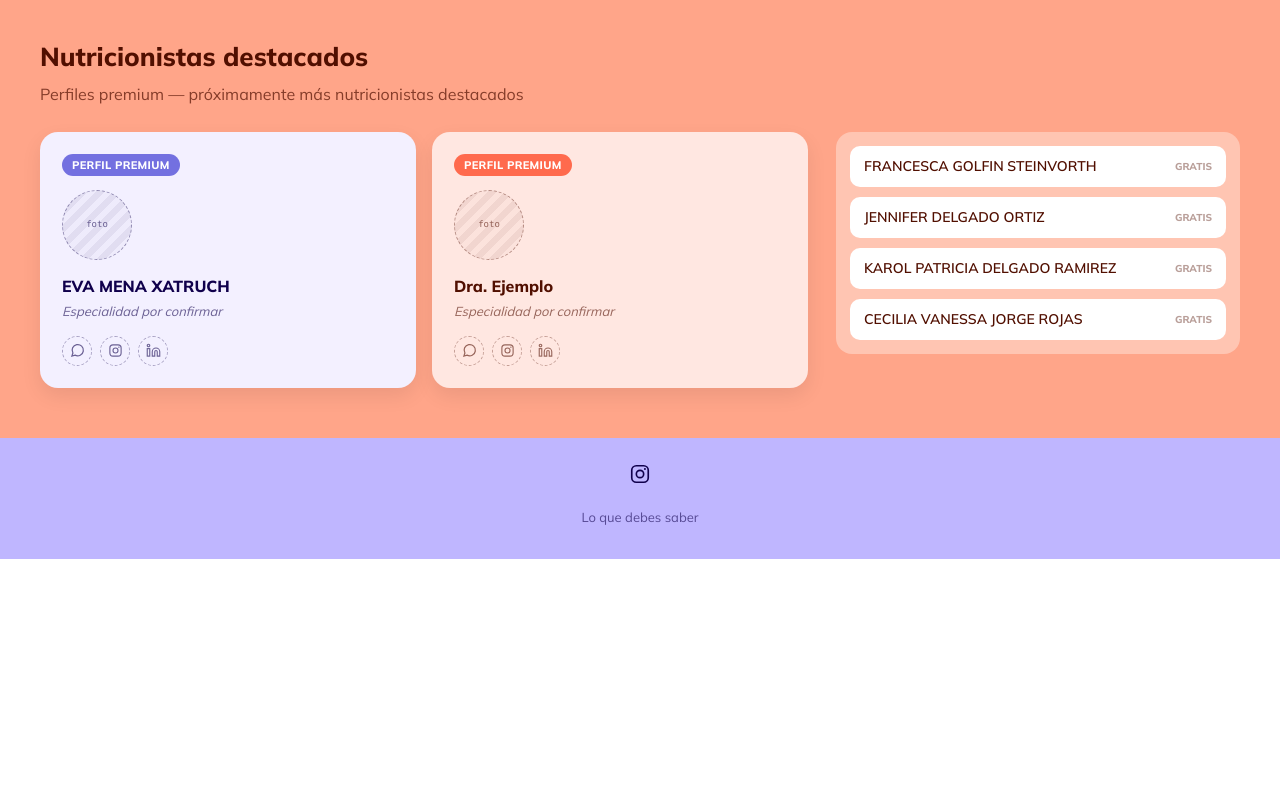
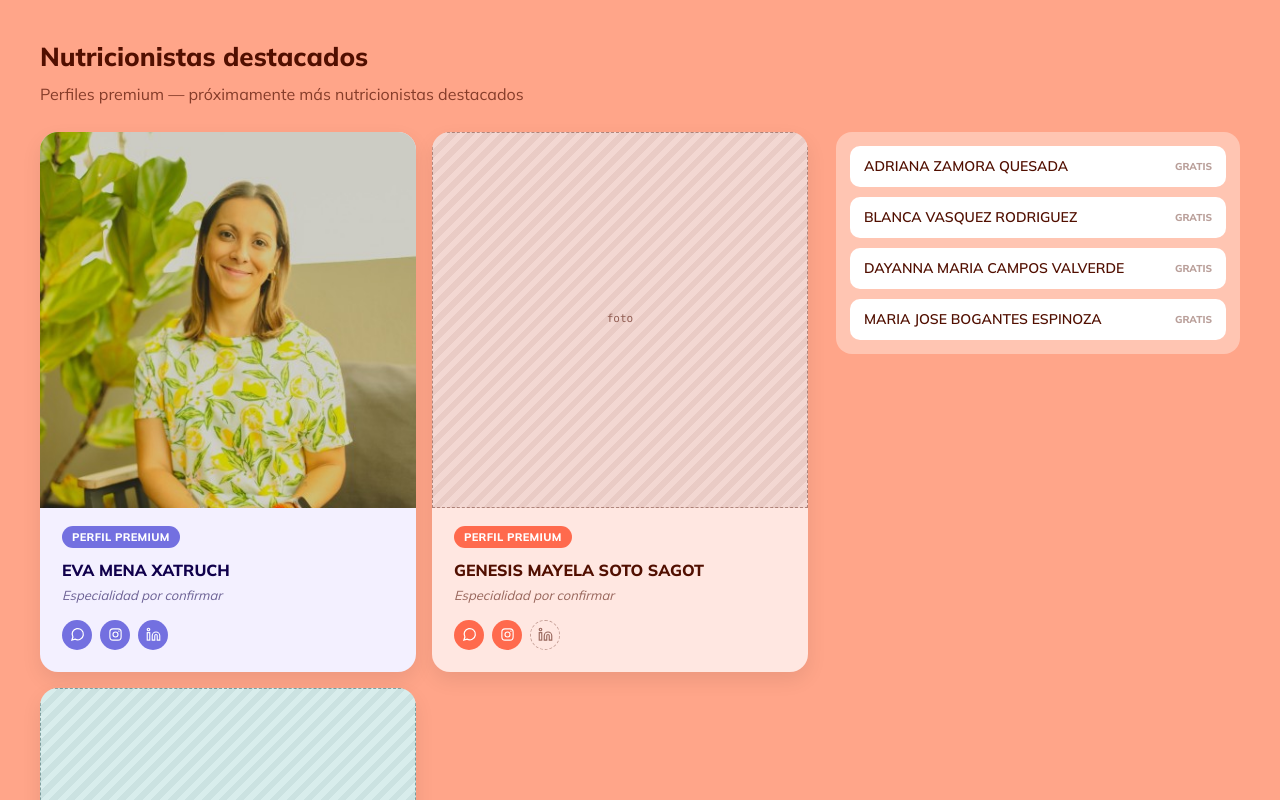
Before and after one commit to Cubujuqui/ncr-directory, a Next.js app: page / in a window 1280 px wide. Shown: the part 680-1480 px from the top of the page. Before the commit the page ends 1239 px from the top, so only its background shows below. Built offline with nearby package versions, Linux system fonts and the light colour scheme.

Commit message:
add all three real premium profiles: Eva, Génesis, Ines

```diff
--- a/components/Spotlight.tsx
+++ b/components/Spotlight.tsx
@@ -9,42 +9,64 @@ const PALETAS = [
 
 const SECTION_BG = '#FFA589';
 
-function Avatar({ dark }: { dark: string }) {
-  return (
-    <div style={{ width: '70px', height: '70px', borderRadius: '50%', border: `1.5px dashed ${dark}66`, display: 'flex', alignItems: 'center', justifyContent: 'center', backgroundImage: `repeating-linear-gradient(135deg, ${dark}14 0 6px, ${dark}05 6px 12px)`, flexShrink: 0 }}>
-      <span style={{ fontFamily: "ui-monospace, 'SF Mono', Menlo, monospace", fontSize: '9px', color: `${dark}99`, textAlign: 'center' }}>foto</span>
-    </div>
-  );
-}
-
 function PremiumCard({ perfil, paleta }: { perfil: PerfilCompleto; paleta: typeof PALETAS[number] }) {
   const nombreCompleto = `${perfil.nombre} ${perfil.primerApellido} ${perfil.segundoApellido}`.trim();
 
   return (
-    <div style={{ background: paleta.light, borderRadius: '18px', padding: '22px', display: 'flex', flexDirection: 'column', alignItems: 'flex-start', boxShadow: '0 8px 20px rgba(0,0,0,0.08)', height: '100%', boxSizing: 'border-box' }}>
-      <span style={{ display: 'inline-block', background: paleta.primary, color: '#ffffff', fontSize: '11px', fontWeight: 800, padding: '3px 10px', borderRadius: '999px', marginBottom: '14px', letterSpacing: '0.3px' }}>
+    <div style={{ background: paleta.light, borderRadius: '18px', overflow: 'hidden', boxShadow: '0 8px 20px rgba(0,0,0,0.08)', height: '100%', boxSizing: 'border-box', display: 'flex', flexDirection: 'column' }}>
+      <div style={{ width: '100%', aspectRatio: '1 / 1', background: `${paleta.dark}0d` }}>
+        {perfil.fotoUrl ? (
+          // eslint-disable-next-line @next/next/no-img-element
+          <img src={perfil.fotoUrl} alt={nombreCompleto} style={{ width: '100%', height: '100%', objectFit: 'cover', display: 'block' }} />
+        ) : (
+          <div style={{ width: '100%', height: '100%', border: `1.5px dashed ${paleta.dark}66`, boxSizing: 'border-box', display: 'flex', alignItems: 'center', justifyContent: 'center', backgroundImage: `repeating-linear-gradient(135deg, ${paleta.dark}14 0 6px, ${paleta.dark}05 6px 12px)` }}>
+            <span style={{ fontFamily: "ui-monospace, 'SF Mono', Menlo, monospace", fontSize: '11px', color: `${paleta.dark}99`, textAlign: 'center' }}>foto</span>
+          </div>
+        )}
+      </div>
+
+      <div style={{ padding: '18px 22px 22px', display: 'flex', flexDirection: 'column', alignItems: 'flex-start', flex: 1 }}>
+        <span style={{ display: 'inline-block', background: paleta.primary, color: '#ffffff', fontSize: '11px', fontWeight: 800, padding: '3px 10px', borderRadius: '999px', marginBottom: '10px', letterSpacing: '0.3px' }}>
           PERFIL PREMIUM
         </span>
-      <Avatar dark={paleta.dark} />
-      <p style={{ margin: '14px 0 0', fontWeight: 800, fontSize: '16px', color: paleta.dark }}>{nombreCompleto}</p>
+        <p style={{ margin: 0, fontWeight: 800, fontSize: '16px', color: paleta.dark }}>{nombreCompleto}</p>
         <p style={{ margin: '4px 0 14px', fontSize: '13px', color: `${paleta.dark}99`, fontStyle: 'italic' }}>
           {perfil.especialidad || 'Especialidad por confirmar'}
         </p>
+
         <div style={{ display: 'flex', gap: '8px' }}>
+          {perfil.whatsapp ? (
+            <a href={`https://wa.me/${perfil.whatsapp}`} target="_blank" rel="noopener noreferrer" title="WhatsApp" style={{ width: '30px', height: '30px', borderRadius: '50%', background: paleta.primary, display: 'flex', alignItems: 'center', justifyContent: 'center' }}>
+              <svg viewBox="0 0 24 24" width="15" height="15" fill="none" stroke="#ffffff" strokeWidth={2}><path d="M3 21l1.65-4.95A9 9 0 1 1 8.05 19.35L3 21z"></path></svg>
+            </a>
+          ) : (
             <div title="WhatsApp — próximamente" style={{ width: '30px', height: '30px', borderRadius: '50%', border: `1.5px dashed ${paleta.dark}55`, display: 'flex', alignItems: 'center', justifyContent: 'center' }}>
               <svg viewBox="0 0 24 24" width="15" height="15" fill="none" stroke={`${paleta.dark}99`} strokeWidth={2}><path d="M3 21l1.65-4.95A9 9 0 1 1 8.05 19.35L3 21z"></path></svg>
             </div>
+          )}
+          {perfil.instagram ? (
+            <a href={`https://instagram.com/${perfil.instagram}`} target="_blank" rel="noopener noreferrer" title="Instagram" style={{ width: '30px', height: '30px', borderRadius: '50%', background: paleta.primary, display: 'flex', alignItems: 'center', justifyContent: 'center' }}>
+              <svg viewBox="0 0 24 24" width="15" height="15" fill="none" stroke="#ffffff" strokeWidth={1.8}><rect x="3" y="3" width="18" height="18" rx="5"></rect><circle cx="12" cy="12" r="4"></circle><circle cx="17.4" cy="6.6" r="1.1" fill="#ffffff" stroke="none"></circle></svg>
+            </a>
+          ) : (
             <div title="Instagram — próximamente" style={{ width: '30px', height: '30px', borderRadius: '50%', border: `1.5px dashed ${paleta.dark}55`, display: 'flex', alignItems: 'center', justifyContent: 'center' }}>
               <svg viewBox="0 0 24 24" width="15" height="15" fill="none" stroke={`${paleta.dark}99`} strokeWidth={1.8}><rect x="3" y="3" width="18" height="18" rx="5"></rect><circle cx="12" cy="12" r="4"></circle><circle cx="17.4" cy="6.6" r="1.1" fill={`${paleta.dark}99`} stroke="none"></circle></svg>
             </div>
+          )}
+          {perfil.linkedin ? (
+            <a href={perfil.linkedin} target="_blank" rel="noopener noreferrer" title="LinkedIn" style={{ width: '30px', height: '30px', borderRadius: '50%', background: paleta.primary, display: 'flex', alignItems: 'center', justifyContent: 'center' }}>
+              <svg viewBox="0 0 24 24" width="15" height="15" fill="none" stroke="#ffffff" strokeWidth={1.8}><path d="M16 8a6 6 0 0 1 6 6v7h-4v-7a2 2 0 0 0-4 0v7h-4v-7a6 6 0 0 1 6-6z"></path><rect x="2" y="9" width="4" height="12"></rect><circle cx="4" cy="4" r="2"></circle></svg>
+            </a>
+          ) : (
             <div title="LinkedIn — próximamente" style={{ width: '30px', height: '30px', borderRadius: '50%', border: `1.5px dashed ${paleta.dark}55`, display: 'flex', alignItems: 'center', justifyContent: 'center' }}>
               <svg viewBox="0 0 24 24" width="15" height="15" fill="none" stroke={`${paleta.dark}99`} strokeWidth={1.8}><path d="M16 8a6 6 0 0 1 6 6v7h-4v-7a2 2 0 0 0-4 0v7h-4v-7a6 6 0 0 1 6-6z"></path><rect x="2" y="9" width="4" height="12"></rect><circle cx="4" cy="4" r="2"></circle></svg>
+            </div>
+          )}
         </div>
       </div>
     </div>
   );
 }
-
 function FilaSecundariaRow({ fila }: { fila: FilaSecundaria }) {
   const nombreCompleto = `${fila.nombre} ${fila.primerApellido} ${fila.segundoApellido}`.trim();
   return (
--- a/lib/perfiles-manual.ts
+++ b/lib/perfiles-manual.ts
@@ -11,14 +11,23 @@ export type PerfilManual = {
 };
 
 export const perfilesManual: PerfilManual[] = [
-  {
+{
     carne: '1987-15', // Eva Mena Xatruch
     tier: 'premium',
+    whatsapp: '50686140824',
+    instagram: 'nutrimorfosiscr',
+    linkedin: 'https://www.linkedin.com/in/eva-mena-xatruch/',
+    fotoUrl: '/1987-15.jpg',
   },
   {
-    carne: null,
+    carne: '2680-19', // Génesis Mayela Soto Sagot
     tier: 'premium',
-    nombreManual: 'Dra.',
-    apellidoManual: 'Ejemplo',
+    whatsapp: '50687161848',
+    instagram: 'merezconutricion',
+  },
+  {
+    carne: '3570-25', // Ines Miranda Duran
+    tier: 'premium',
+    whatsapp: '50685179448',
   },
 ];
--- a/lib/perfiles.ts
+++ b/lib/perfiles.ts
@@ -29,6 +29,7 @@ function mergePerfil(manual: PerfilManual, csv: Nutricionista[]): PerfilCompleto
     especialidad: manual.especialidadManual || null,
     whatsapp: manual.whatsapp || null,
     instagram: manual.instagram || null,
+    linkedin: manual.linkedin || null,
     fotoUrl: manual.fotoUrl || null,
     tier: manual.tier,
   };
```
Also changed, not shown: public/1987-15.jpg (added). Lines whose indentation alone changed are shown as unchanged.
